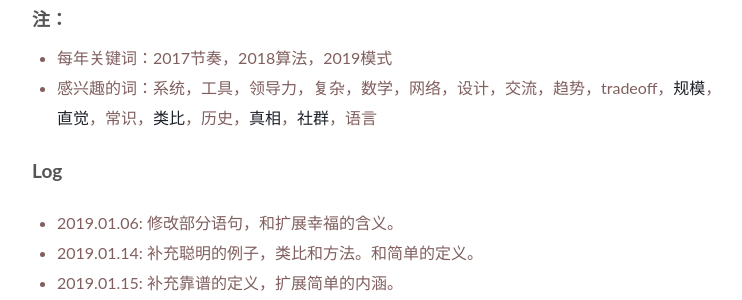
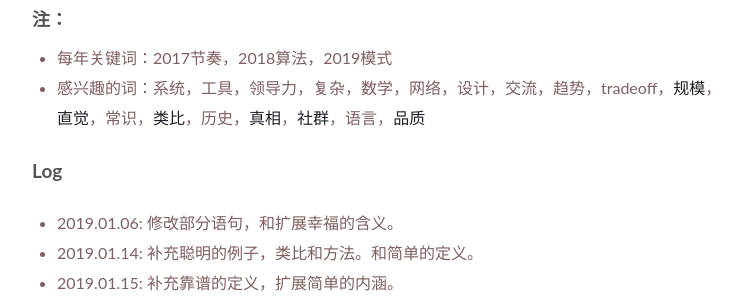
Before and after one commit to WillWang-X/willwang-x.github.io, a Jekyll site: the page built from _posts/2019-01-01-life-README.md, in a window 1280 px wide and 900 px high, scrolled down 4650 px. Shown: the part 242-542 px from the top of the window, without its empty margins (258-1000 px from the left). Built offline with Jekyll 4.4.1, drawn with Linux system fonts in a browser that asks for light colours.

Commit message:
add Character Strengths

```diff
--- a/_posts/2019-01-01-life-README.md
+++ b/_posts/2019-01-01-life-README.md
@@ -161,7 +161,8 @@
 ### 注：
 
 - 每年关键词：2017节奏，2018算法，2019模式
-- 感兴趣的词：系统，工具，领导力，复杂，数学，网络，设计，交流，趋势，tradeoff，[规模](https://book.douban.com/subject/30244461/)，[直觉](https://book.douban.com/subject/30340107/)，常识，[类比](https://book.douban.com/subject/30383926/)，历史，[真相](https://book.douban.com/subject/33387422/)，[社群](https://workflowy.com/s/public/rc0YTBuDYAcI3TA9)，语言
+- 感兴趣的词：系统，工具，领导力，复杂，数学，网络，设计，交流，趋势，tradeoff，[规模](https://book.douban.com/subject/30244461/)，[直觉](https://book.douban.com/subject/30340107/)，常识，[类比](https://book.douban.com/subject/30383926/)，历史，[真相](https://book.douban.com/subject/33387422/)，[社群](https://workflowy.com/s/public/rc0YTBuDYAcI3TA9)，语言，[品质](https://www.viacharacter.org/character-strengths)
+
 
 ## Log
 
```
